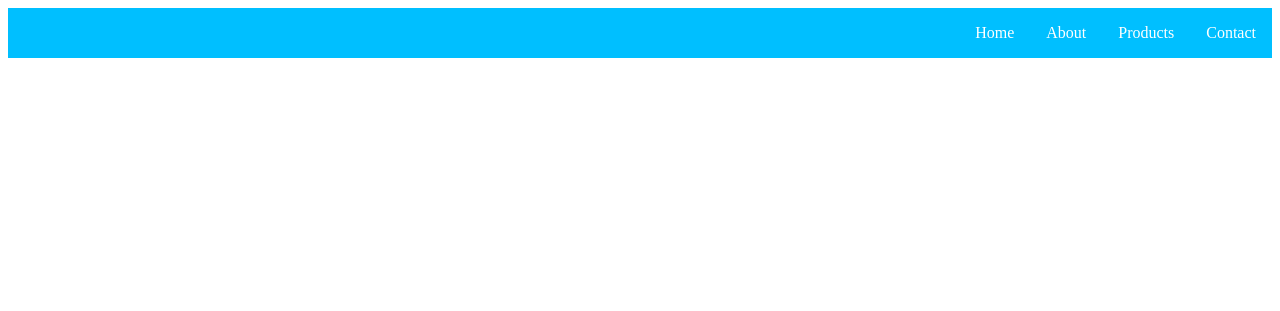
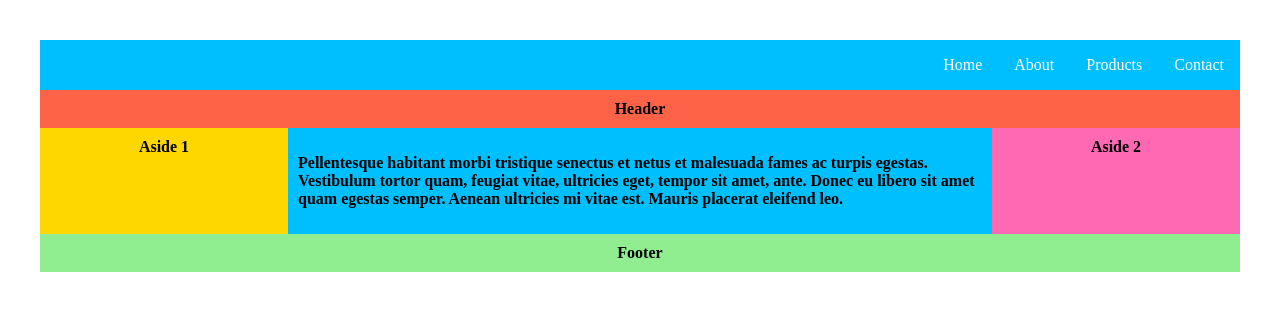
Before and after one commit to ngocngo10/html-css-training, a PHP site: page / in a window 1280 px wide. Shown: the top 311 px of the page. Run offline with PHP 8.4, Linux system fonts and the light colour scheme.

Commit message:
Apply flexbox for header, aside, main, footer

```diff
--- a/examples/responsive/complete-flexbox/index.html
+++ b/examples/responsive/complete-flexbox/index.html
@@ -14,5 +14,14 @@
     <li><a href="#">Products</a></li>
     <li><a href="#">Contact</a></li>
   </ul>
+  <div class="wrapper">
+    <header class="header">Header</header>
+    <article class="main">
+      <p>Pellentesque habitant morbi tristique senectus et netus et malesuada fames ac turpis egestas. Vestibulum tortor quam, feugiat vitae, ultricies eget, tempor sit amet, ante. Donec eu libero sit amet quam egestas semper. Aenean ultricies mi vitae est. Mauris placerat eleifend leo.</p>
+    </article>
+    <aside class="aside aside-1">Aside 1</aside>
+    <aside class="aside aside-2">Aside 2</aside>
+    <footer class="footer">Footer</footer>
+  </div>
 </body>
 </html>
--- a/examples/responsive/complete-flexbox/style.css
+++ b/examples/responsive/complete-flexbox/style.css
@@ -40,3 +40,67 @@
     border-bottom: none;
   }
 }
+
+.wrapper {
+  display: flex;
+  flex-flow: row wrap;
+  font-weight: bold;
+  text-align: center;
+}
+
+/* We tell all items to be 100% width, via flex-basis */
+.wrapper > * {
+  padding: 10px;
+  flex: 1 100%;
+}
+
+/* We rely on source order for mobile-first approach
+ * in this case:
+ * 1. header
+ * 2. article
+ * 3. aside 1
+ * 4. aside 2
+ * 5. footer
+ */
+
+/* Medium screens */
+.header {
+  background: tomato;
+}
+
+.footer {
+  background: lightgreen;
+}
+
+.main {
+  text-align: left;
+  background: deepskyblue;
+}
+
+.aside-1 {
+  background: gold;
+}
+
+.aside-2 {
+  background: hotpink;
+}
+
+@media all and (min-width: 600px) {
+  /* We tell both sidebars to share a row */
+  .aside { flex: 1 0 0px; }
+}
+
+@media all and (min-width: 800px) {
+   /* We invert order of first sidebar and main
+   * And tell the main element to take twice as much width as the other two sidebars
+   */
+  .main    { flex: 3 0px; }
+  .aside-1 { order: 1; }
+  .main    { order: 2; }
+  .aside-2 { order: 3; }
+  .footer  { order: 4; }
+}
+
+body {
+  padding: 2em;
+}
```
